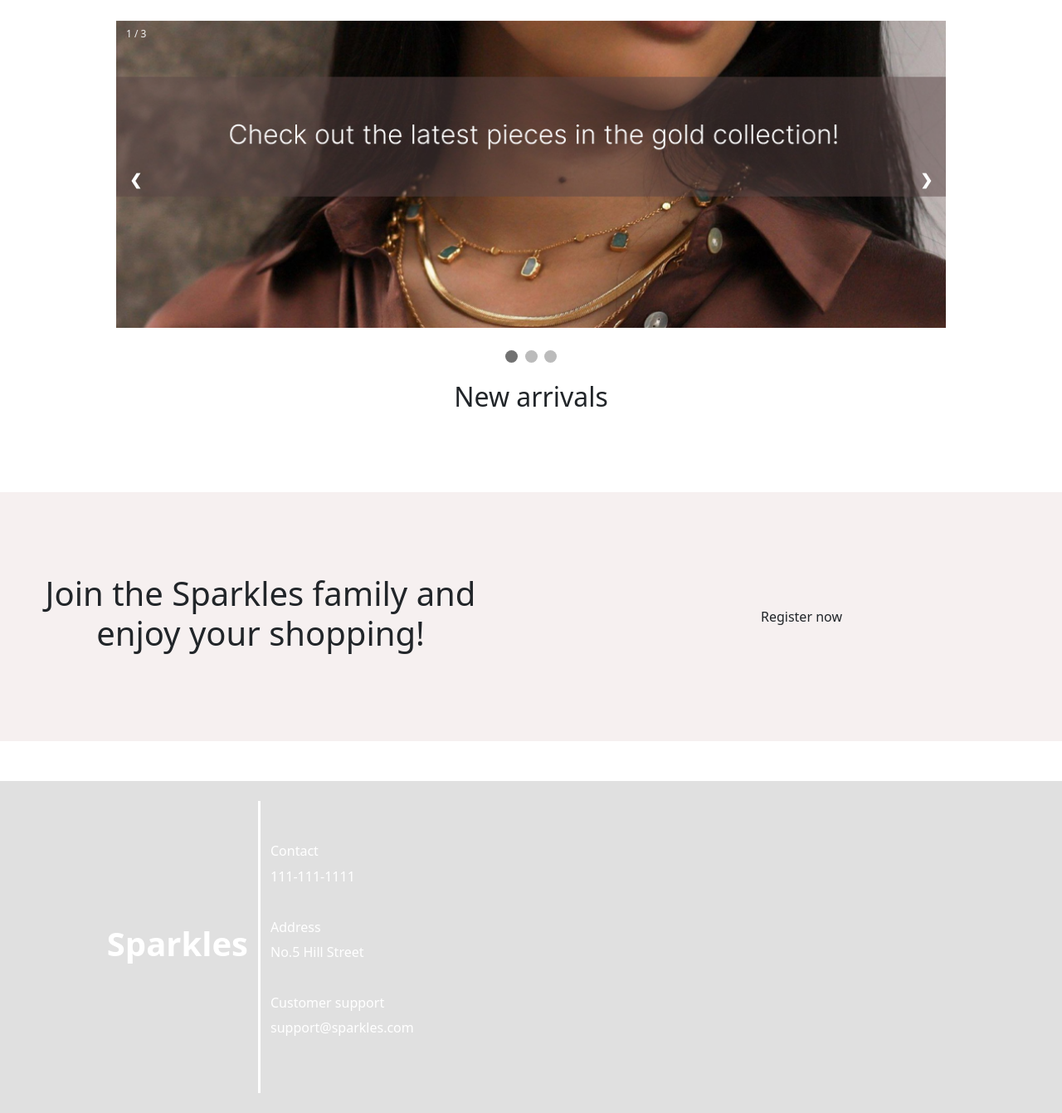
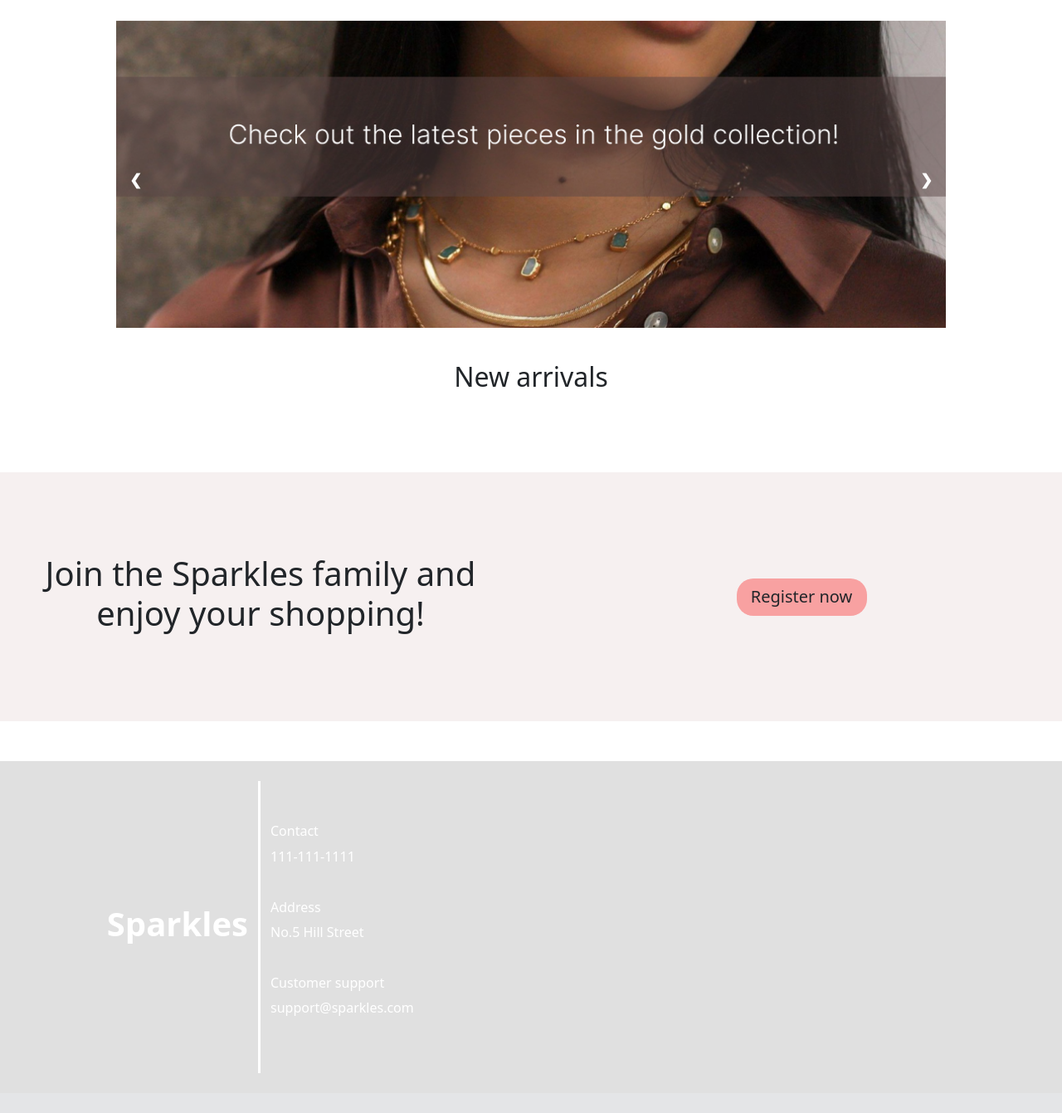
Before and after one commit to amatanasovska/SparklesShop, a Django app: template shop/templates/user/homepage.html in a window 1280 px wide. Shown: the part 79-1420 px from the top of the page at 83% size. After the commit the page ends 1372 px from the top, so only its background shows below. Run offline with Django 4.2, Linux system fonts and the light colour scheme; the template is opened without the code that fills it, so the values that code supplies are empty.

Commit message:
Register button styling

```diff
--- a/shop/templates/user/homepage.html
+++ b/shop/templates/user/homepage.html
@@ -3,22 +3,19 @@
 {% block content %}
 <!-- Slideshow container -->
 <div class="my-4">
-  <div>
+  <div class=" w-100">
     <div class="slideshow-container">
 
         <!-- Full-width images with number and caption text -->
         <div class="mySlides fade" style="display: block; opacity: 1;">
-          <div class="numbertext">1 / 3</div>
           <img src="{% static 'images/img1.png' %}" style="width:100%">
         </div>
 
         <div class="mySlides fade" style="display: none; opacity: 1;">
-          <div class="numbertext">2 / 3</div>
           <img src="{% static 'images/img2.png' %}" style="width:100%">
         </div>
 
         <div class="mySlides fade" style="display: none; opacity: 1;">
-          <div class="numbertext">3 / 3</div>
           <img src="{% static 'images/img3.png' %}" style="width:100%">
         </div>
 
@@ -29,11 +26,11 @@
       <br>
 
       <!-- The dots/circles -->
-      <div style="text-align:center">
+      <!-- <div style="text-align:center">
         <span class="dot active" onclick="currentSlide(1)"></span>
         <span class="dot" onclick="currentSlide(2)"></span>
         <span class="dot" onclick="currentSlide(3)"></span>
-      </div>
+      </div> -->
   </div>
   <div>
     <h2 class="text-center my-3">New arrivals</h1>
--- a/static/style_homepage.css
+++ b/static/style_homepage.css
@@ -105,3 +105,12 @@
 {
   background-color: rgb(224, 224, 224);
 }
+
+.banner_register_now
+{
+  background-color: rgb(248, 161, 161);
+  border-radius: 20px;
+  width:25%;
+  height: 15%;
+  font-size: 20px;
+}
```
